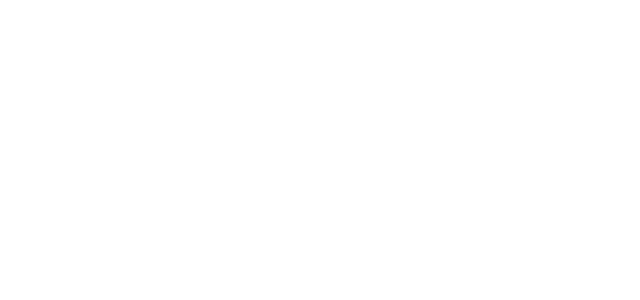
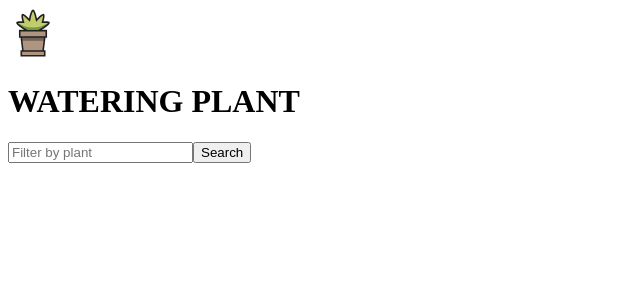
Before and after one commit to Jorchar/firstAngularApp, an Angular app: page / in a window 1280 px wide. Shown: the top 300 px of the page, without its empty margins (0-640 px from the left). Built offline with nearby package versions, Linux system fonts and the light colour scheme.

Commit message:
feature(home-component): add new component with search form

```diff
--- a/src/app/app.component.html
+++ b/src/app/app.component.html
@@ -1,4 +1,9 @@
-
-
-
-<router-outlet />
+<main>
+  <header class="brand-name">
+    <img class="brand-logo" src="../assets/logo.svg" alt="logo" aria-hidden="true" />
+    <h1>WATERING PLANT</h1>
+  </header>
+  <section class="content">
+    <app-home></app-home>
+  </section>
+</main>
--- a/src/app/app.component.scss
+++ b/src/app/app.component.scss
@@ -0,0 +1,5 @@
+img {
+  width: 100%;
+  max-width: 50px;
+  height: auto;
+}
--- a/src/app/app.component.ts
+++ b/src/app/app.component.ts
@@ -1,10 +1,10 @@
 import { Component } from '@angular/core';
-import { RouterOutlet } from '@angular/router';
+import { HomeComponent } from './home/home.component';
 
 @Component({
   selector: 'app-root',
   standalone: true,
-  imports: [RouterOutlet],
+  imports: [HomeComponent],
   templateUrl: './app.component.html',
   styleUrl: './app.component.scss'
 })
--- /dev/null
+++ b/src/app/home/home.component.html
@@ -0,0 +1,9 @@
+<section>
+  <form>
+    <input type="text" placeholder="Filter by plant">
+    <button class="primary" type="button">Search</button>
+  </form>
+</section>
+<section class="results">
+
+</section>
```
Also changed, not shown: src/app/home/home.component.ts (added, +12 -0 lines), src/app/home/home.component.scss (added), src/assets/logo.svg (added), 1 other file (tests, documents, lock files or other folders).
